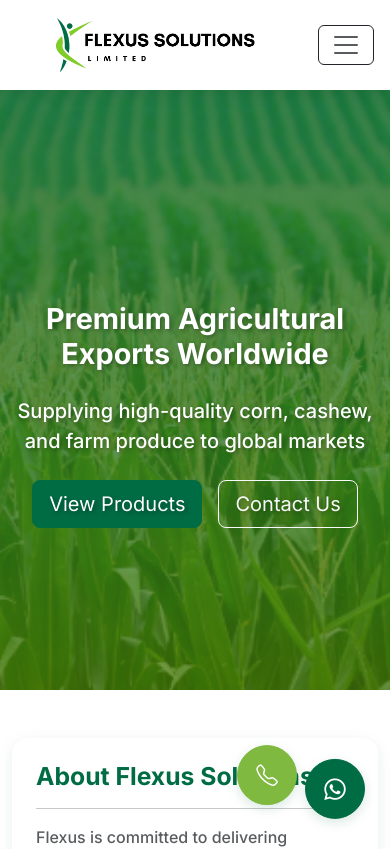
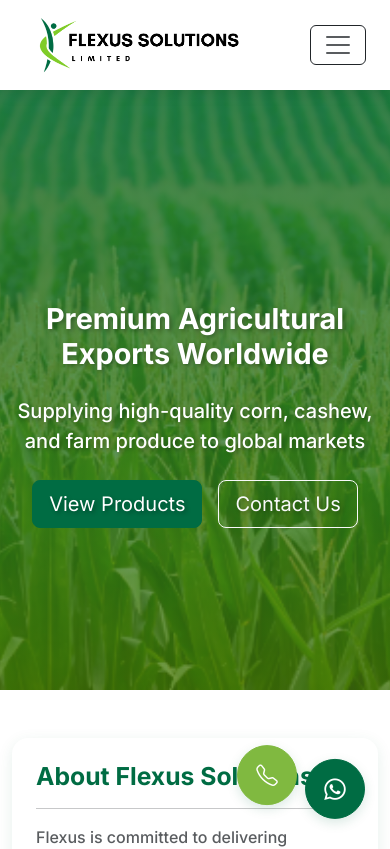
Before and after one commit to micoliser/Flexus, a React (Create React App) app in the folder flexus/: page / in a window 390 px wide. Shown: the top 849 px of the page. Built offline with nearby package versions, Linux system fonts and the light colour scheme.

Commit message:
Improved header for mobile

```diff
--- a/flexus/src/components/Header.js
+++ b/flexus/src/components/Header.js
@@ -18,7 +18,7 @@ const Header = () => {
       <nav
         className={`navbar navbar-expand-lg py-0 ${isDarkMode ? "navbar-dark" : "navbar-light"}`}
       >
-        <div className="container-nav mx-auto px-3">
+        <div className="container-nav mx-auto pe-4">
           <NavLink className="navbar-brand" to="/">
             <img
               src={
```
